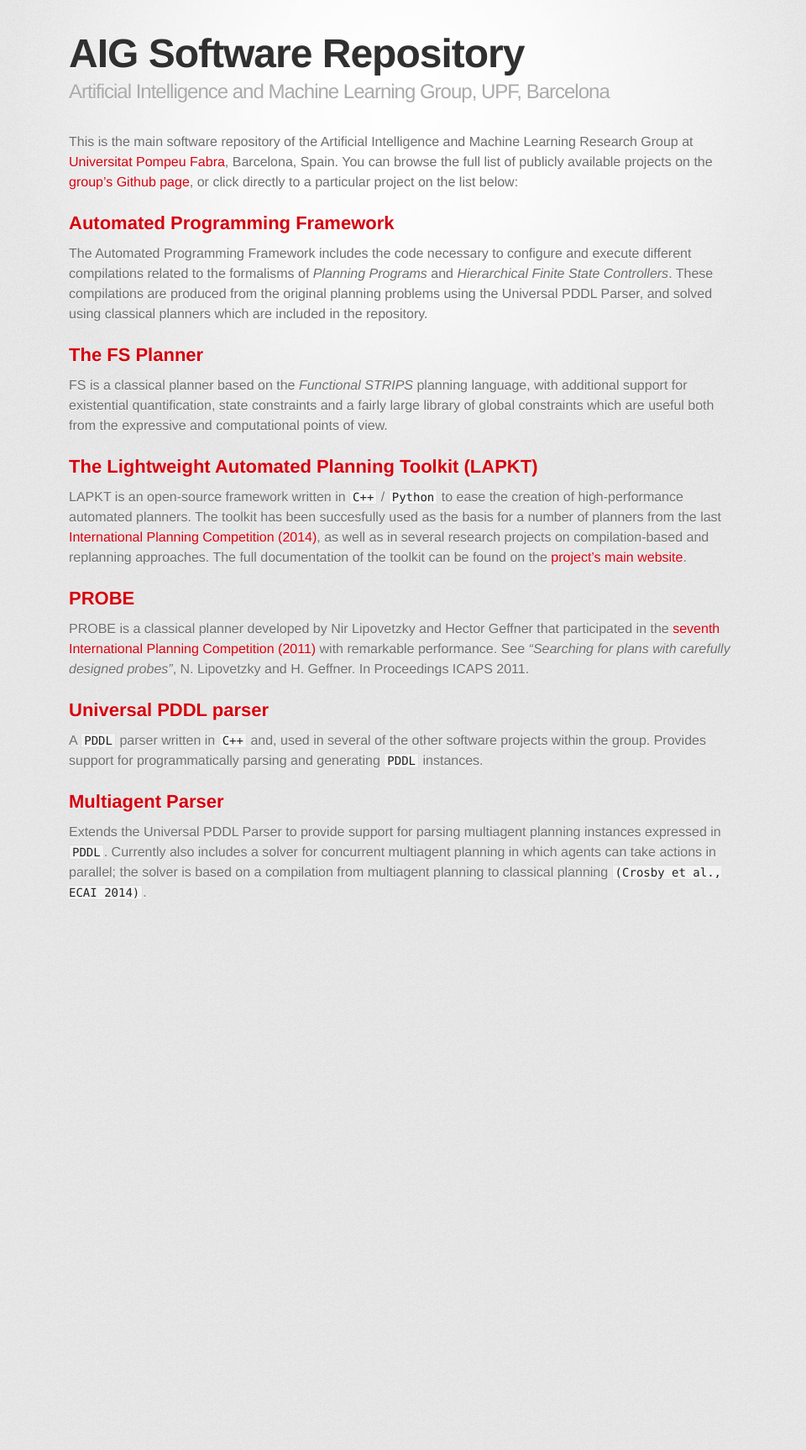
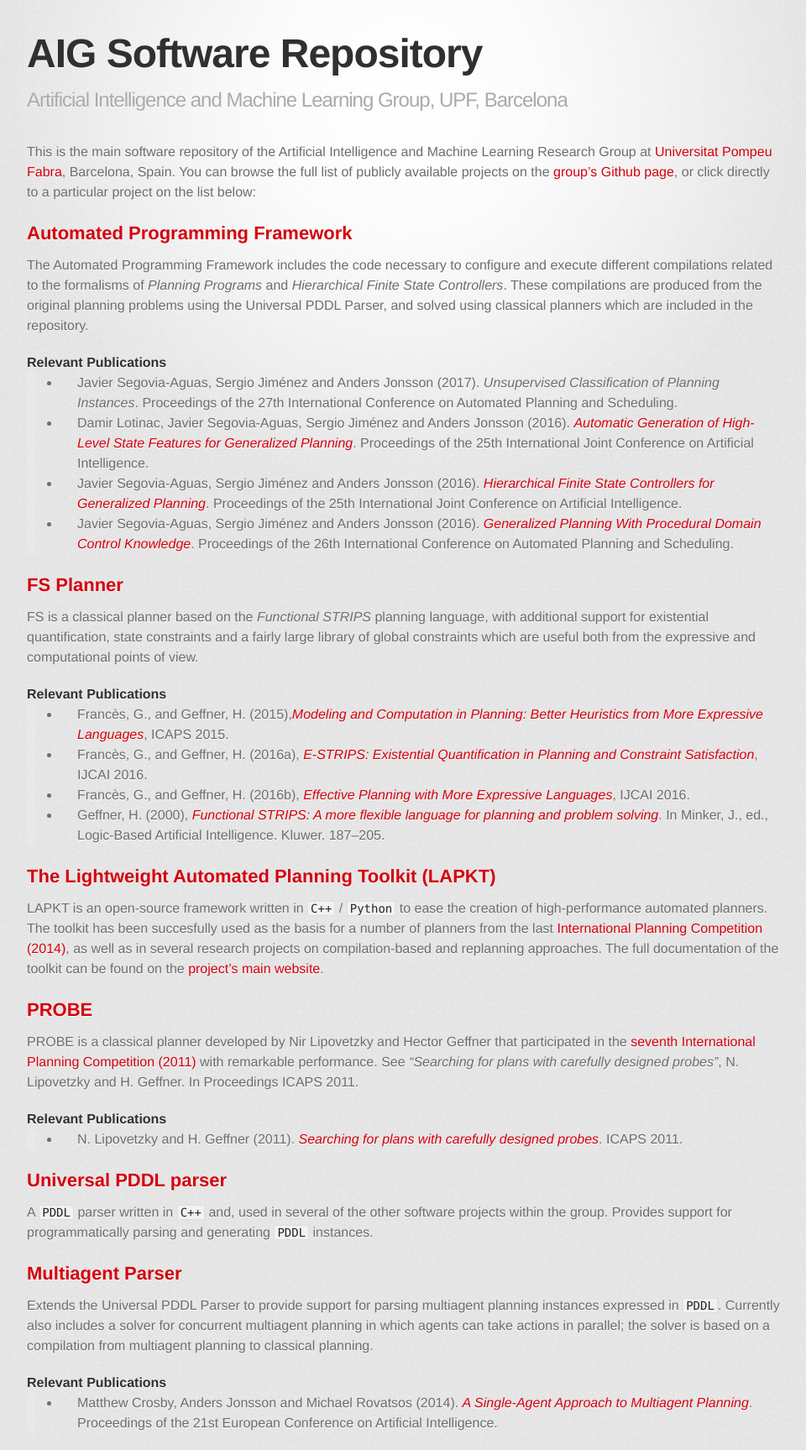
Before and after one commit to gfrances/aig-upf.github.io, a Jekyll site: the page built from index.md, in a window 1280 px wide. Shown: the whole page at 84% size, without its empty margins (158-1118 px from the left). Built offline with Jekyll 4.4.1, drawn with Linux system fonts in a browser that asks for light colours; some web fonts are replaced; before the commit the page ends 1095 px from its top, so only the background shows below that.

Commit message:
add some more content

```diff
--- a/index.md
+++ b/index.md
@@ -15,13 +15,24 @@
 These compilations are produced from the original planning problems using the Universal PDDL Parser,
 and solved using classical planners which are included in the repository.
 
+#### Relevant Publications
+> * Javier Segovia-Aguas, Sergio Jiménez and Anders Jonsson (2017). *Unsupervised Classification of Planning Instances*. Proceedings of the 27th International Conference on Automated Planning and Scheduling.
+> * Damir Lotinac, Javier Segovia-Aguas, Sergio Jiménez and Anders Jonsson (2016). *[Automatic Generation of High-Level State Features for Generalized Planning](http://www.dtic.upf.edu/~jonsson/ijcai16a.pdf)*. Proceedings of the 25th International Joint Conference on Artificial Intelligence.
+> * Javier Segovia-Aguas, Sergio Jiménez and Anders Jonsson (2016). *[Hierarchical Finite State Controllers for Generalized Planning](http://www.dtic.upf.edu/~jonsson/ijcai16b.pdf)*. Proceedings of the 25th International Joint Conference on Artificial Intelligence.
+> * Javier Segovia-Aguas, Sergio Jiménez and Anders Jonsson (2016). *[Generalized Planning With Procedural Domain Control Knowledge](http://www.dtic.upf.edu/~jonsson/icaps16a.pdf)*. Proceedings of the 26th International Conference on Automated Planning and Scheduling.
 
-## [The FS Planner](https://github.com/aig-upf/fs)
+
+## [FS Planner](https://github.com/aig-upf/fs)
 
 FS is a classical planner based on the *Functional STRIPS* planning language,
 with additional support for existential quantification, state constraints and a fairly large
 library of global constraints which are useful both from the expressive and computational points of view.
 
+#### Relevant Publications
+> * Francès, G., and Geffner, H. (2015),[_Modeling and Computation in Planning: Better Heuristics from More Expressive Languages_](http://gfrances.github.io/pubs/2015-icaps-better-heuristics-more-expressive-languages/), ICAPS 2015.
+> * Francès, G., and Geffner, H. (2016a), [_E-STRIPS: Existential Quantification in Planning and Constraint Satisfaction_](http://gfrances.github.io/pubs/2016-ijcai-existential-quantification-planning-csp/), IJCAI 2016.
+> * Francès, G., and Geffner, H. (2016b), [_Effective Planning with More Expressive Languages_](http://gfrances.github.io/pubs/2016-ijcai-effective-planning-more-expressive-languages/), IJCAI 2016.
+> * Geffner, H. (2000), [_Functional STRIPS: A more flexible language for planning and problem solving_](http://www.tecn.upf.es/~hgeffner/). In Minker, J., ed., Logic-Based Artificial Intelligence. Kluwer. 187–205.
 
 ## [The Lightweight Automated Planning Toolkit (LAPKT)](https://github.com/aig-upf/LAPKT-public)
 LAPKT is an open-source framework written in `C++` / `Python` to ease the creation of high-performance automated planners.
@@ -37,6 +48,10 @@
 that participated in the [seventh International Planning Competition (2011)](http://www.plg.inf.uc3m.es/ipc2011-deterministic/)
 with remarkable performance. See *"Searching for plans with carefully designed probes"*, N. Lipovetzky and H. Geffner. In Proceedings ICAPS 2011.
 
+#### Relevant Publications
+> * N. Lipovetzky and H. Geffner (2011). *[Searching for plans with carefully designed probes](http://people.eng.unimelb.edu.au/nlipovetzky/papers/nir-icaps11.pdf)*. ICAPS 2011.
+
+
 
 ## [Universal PDDL parser](https://github.com/aig-upf/universal-pddl-parser)
 
@@ -48,4 +63,8 @@
 
 Extends the Universal PDDL Parser to provide support for parsing multiagent planning instances expressed in `PDDL`.
 Currently also includes a solver for concurrent multiagent planning in which agents can take actions in parallel;
-the solver is based on a compilation from multiagent planning to classical planning `(Crosby et al., ECAI 2014)`.
+the solver is based on a compilation from multiagent planning to classical planning.
+
+
+#### Relevant Publications
+> * Matthew Crosby, Anders Jonsson and Michael Rovatsos (2014). *[A Single-Agent Approach to Multiagent Planning](http://www.dtic.upf.edu/~jonsson/ecai14.pdf)*. Proceedings of the 21st European Conference on Artificial Intelligence.
--- a/stylesheets/stylesheet.css
+++ b/stylesheets/stylesheet.css
@@ -90,7 +90,7 @@
 }
 
 .inner {
-  width: 800px;
+  width: 900px;
   margin: 0 auto;
 }
 
@@ -371,3 +371,17 @@
 
 /* Mobile Portrait Size to Mobile Landscape Size (devices and browsers) */
 @media only screen and (max-width: 479px) { }
+
+
+
+blockquote {
+    padding: 0 0 0 30px;
+    margin-bottom: 0px;
+    font-size: 1em;
+    border-left: 10px solid #e9e9e9;
+}
+
+h2 {
+  margin-bottom: 10px;
+  margin-top: 10px;
+}
```
